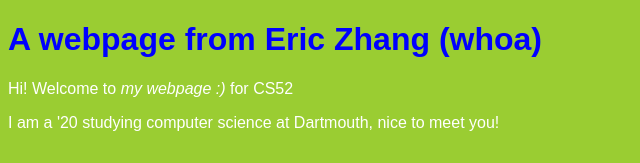
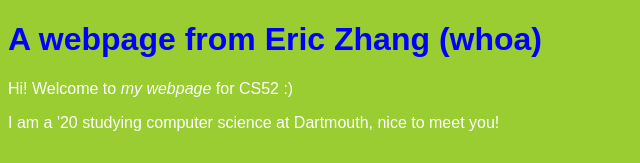
Before and after one commit to EricZhang0108/ezzhang.me, a plain HTML site: page index.html in a window 1280 px wide. Shown: the top 163 px of the page, 0-640 px from the left. Drawn offline with Linux system fonts and the light colour scheme.

Commit message:
smiley face

```diff
--- a/index.html
+++ b/index.html
@@ -6,7 +6,7 @@
     </head>
     <body>
         <h1>A webpage from Eric Zhang (whoa)</h1>
-        <p>Hi! Welcome to <i>my webpage :)</i> for CS52</p>
+        <p>Hi! Welcome to <i>my webpage</i> for CS52 :)</p>
         <p>I am a '20 studying computer science at Dartmouth, nice to meet you!</p>
         <br/>
         <img src="doggo.gif" alt="Just a doggo writing some code"/>
```
